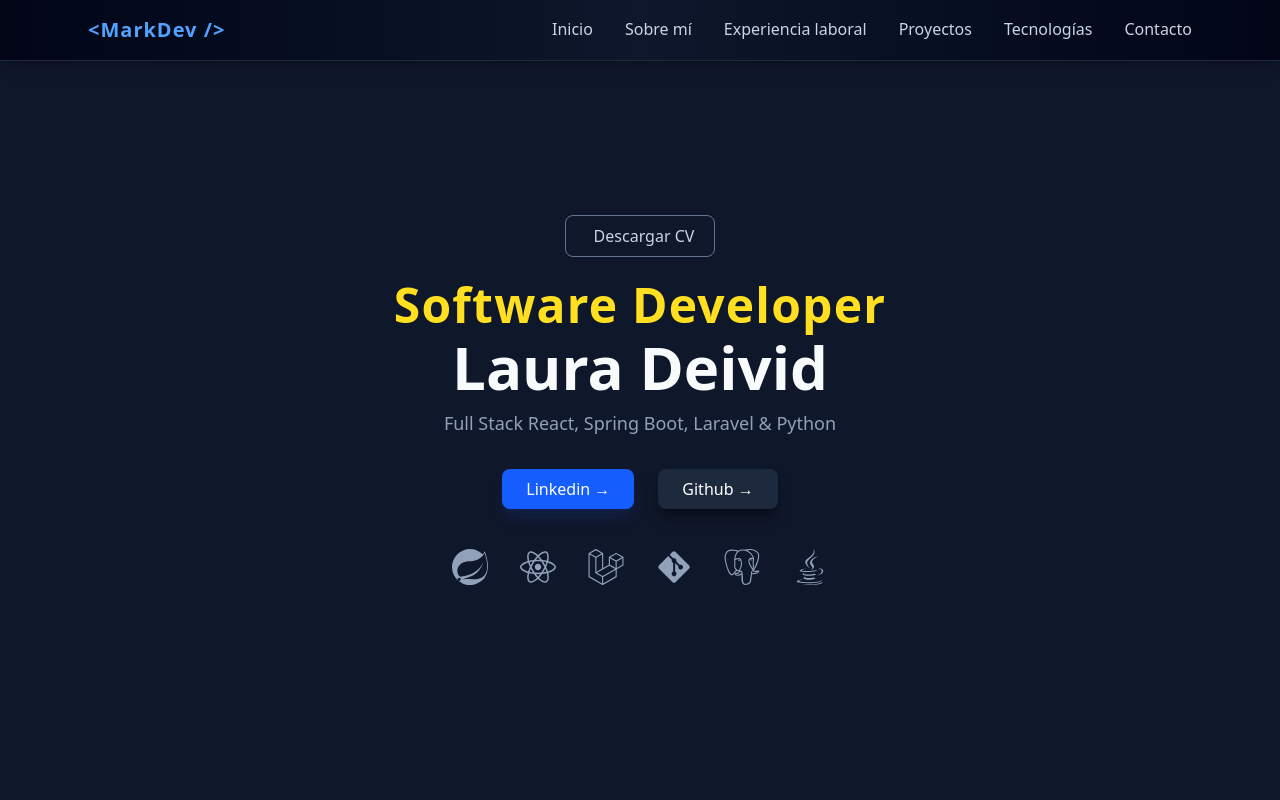
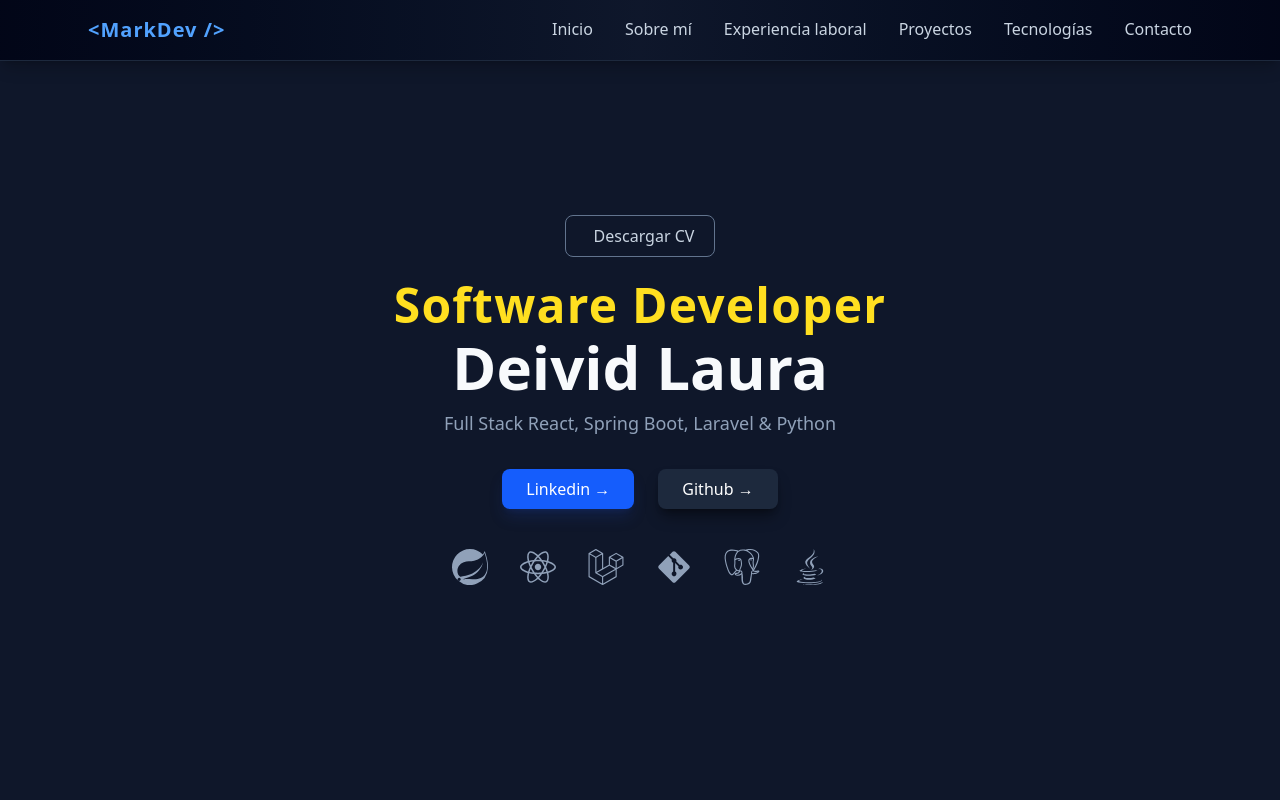
Before and after one commit to MarkClap/Portfolio, a React (Vite) app: page / in a window 1280 px wide. Shown: the top 800 px of the page. Built offline with nearby package versions, Linux system fonts and the light colour scheme.

Commit message:
fix name

```diff
--- a/src/components/Hero.jsx
+++ b/src/components/Hero.jsx
@@ -22,7 +22,7 @@ export default function Hero() {
         Software Developer
       </h2>
       <h1 className="text-4xl md:text-6xl font-extrabold text-slate-50 mb-3">
-        Laura Deivid
+        Deivid Laura
       </h1>
       <p className="text-slate-400 text-lg mb-8">
         Full Stack React, Spring Boot, Laravel & Python
```
